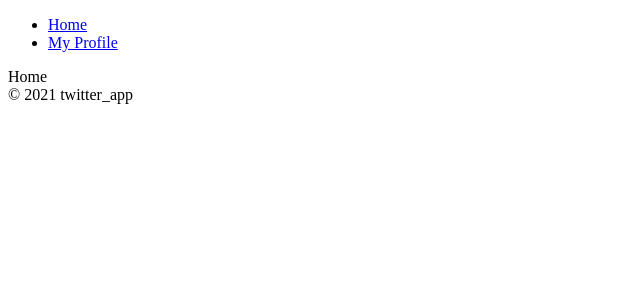
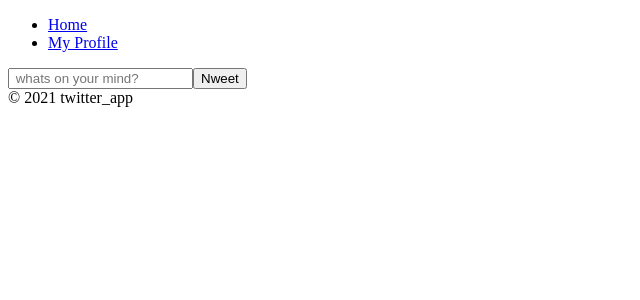
Before and after one commit to jihs2113/twitter_app, a React (Create React App) app: page /#/ in a window 1280 px wide. Shown: the top 300 px of the page, without its empty margins (0-640 px from the left). Built offline with nearby package versions, Linux system fonts and the light colour scheme; no server answers; sample sign-in values are in the browser's storage.

Commit message:
create collection success

```diff
--- a/src/fbase.js
+++ b/src/fbase.js
@@ -1,5 +1,6 @@
 import firebase from 'firebase';
 import "firebase/auth";
+import "firebase/firestore";
 
 
 const firebaseConfig = {
@@ -18,3 +19,4 @@
 
 export const authService = firebase.auth();
 //auth서비스를 많이 호출하려고
+export const dbService = firebase.firestore();
--- a/src/routes/Auth.js
+++ b/src/routes/Auth.js
@@ -39,6 +39,7 @@
     };
 
     const toggleAccount = () => setNewAccount(prev => !prev);
+    //반대값으로 바꿔준다
     const onSocialClick = async (event) => {
         // console.log(event.target.name);
         const {
--- a/src/routes/Home.js
+++ b/src/routes/Home.js
@@ -1,6 +1,38 @@
-import React from "react";
+import { dbService } from "fbase";
+import React, { useState } from "react";
 
 
-const Home = () => <span>Home</span>
+const Home = () => {
+    const [nweet, setNweet] = useState("");
+    const onSubmit = async (event) =>{
+        //collection.add가 promise를 리턴하므로 async 추가
+        event.preventDefault();
+        await dbService.collection("nweet").add({
+            //firestore에서 가져오는 dbservice를 이용하여
+            //collection을 생성한다.
+            nweet,
+            //nweet:nweet 키와 컬렉션인데 그냥 저렇게 표현.
+            createdAt: Date.now(),
+        });
+        setNweet("")
+       //submit버튼을 누르면 nweet 컬렉션이 생성되고
+       //빈 문자열로 초기화해준다.
+    };
+    const onChange = (event)=>{
+        const {
+            target: {value},
+        } =event;
+        setNweet(value);
+    };
+    return(
+
+    <div>
+        <form onSubmit={onSubmit}>
+            <input value={nweet} onChange={onChange} type="text" placeholder=" whats on your mind?" maxLength={120}/>
+            <input onChange={onChange} type="submit" value="Nweet"/>
+        </form>
+    </div>
+    );
+}
 
  export default Home;
```
